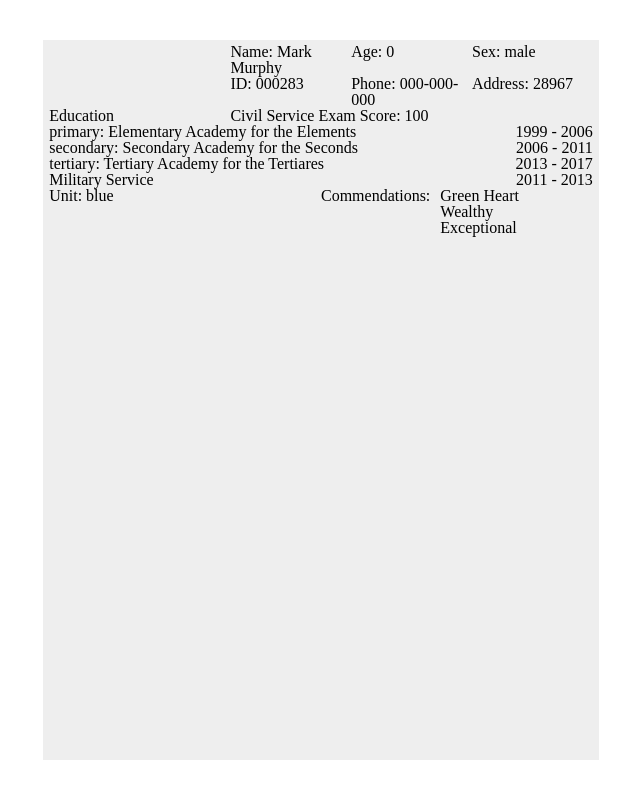
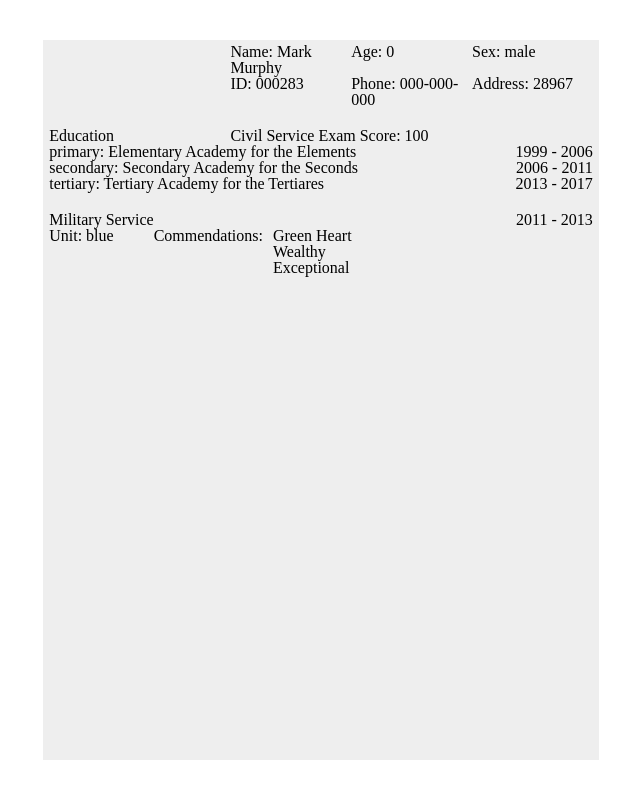
Before and after one commit to boathouse2112/cv_project, a React (Create React App) app: page / in a window 1280 px wide. Shown: the whole page, without its empty margins (319-959 px from the left). Built offline with nearby package versions, Linux system fonts and the light colour scheme.

Commit message:
Improve styling

```diff
--- a/src/components/MilitaryService.css
+++ b/src/components/MilitaryService.css
@@ -1,6 +1,6 @@
 .military-service {
   display: grid;
-  grid-template-columns: 1fr 1fr;
+  grid-template-columns: fit-content(200px) 1fr;
 }
 
 .military-service-years {
--- a/src/components/Resume.css
+++ b/src/components/Resume.css
@@ -11,6 +11,7 @@
     'none personal-information'
     'education education'
     'military-service military-service';
+  row-gap: 20px;
 }
 
 .personal-information {
```
